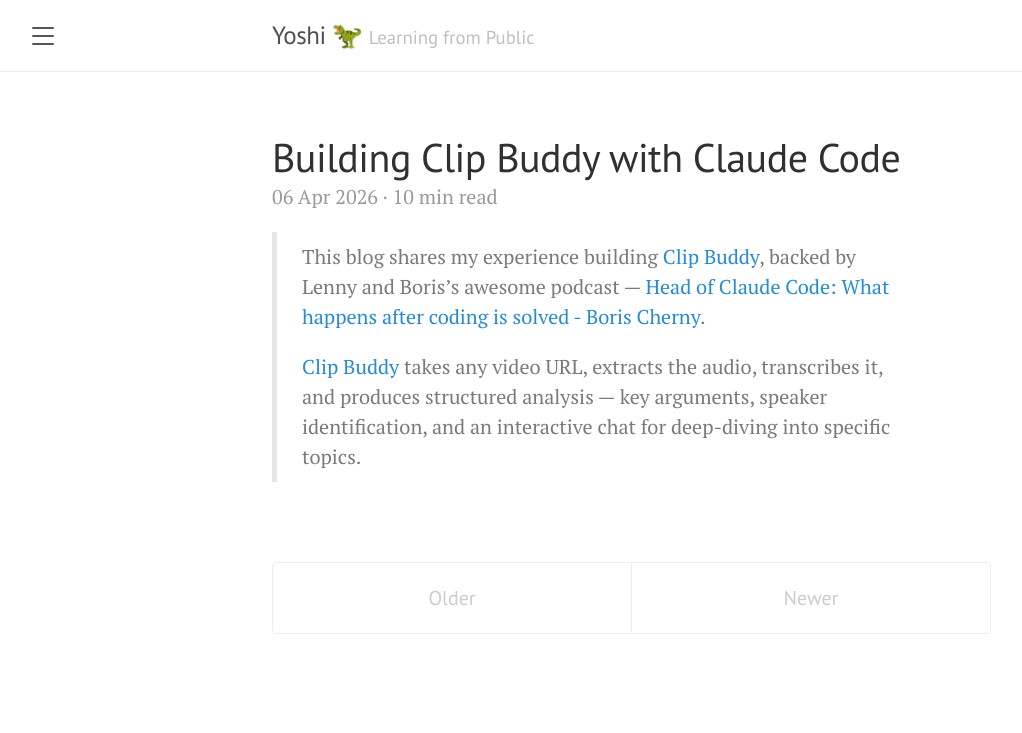
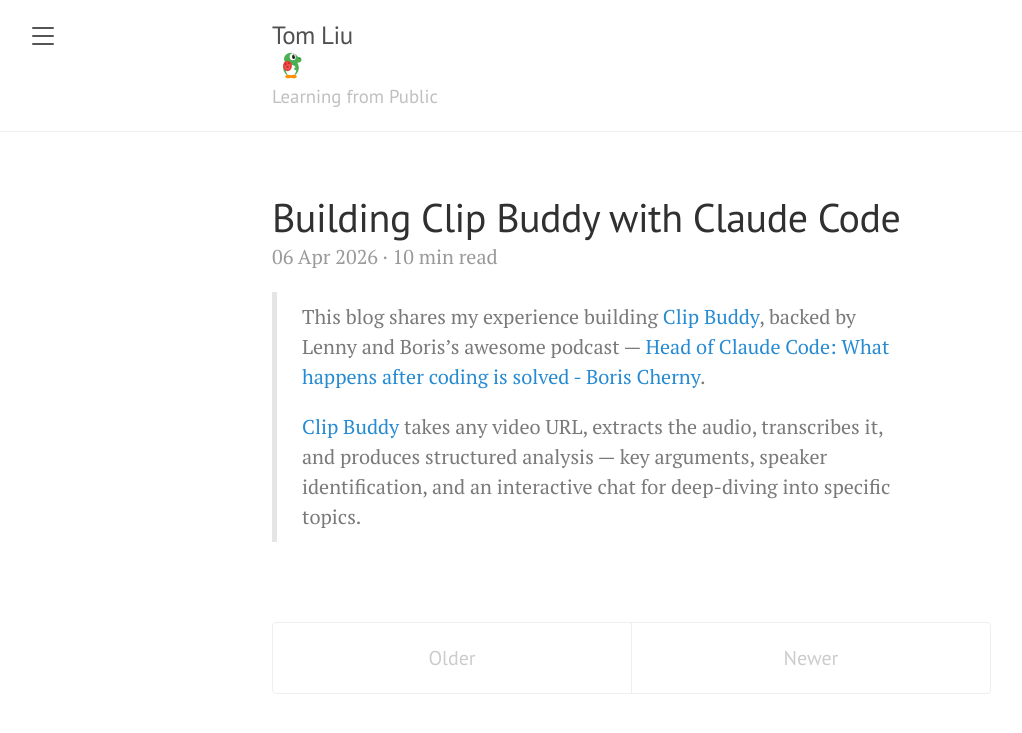
Before and after one commit to tom5610/tom5610.github.io, a Jekyll site: the page built from index.html, in a window 1280 px wide. Shown: the top 733 px of the page, without its empty margins (8-1030 px from the left). Built offline with Jekyll 4.4.1, drawn with Linux system fonts in a browser that asks for light colours; the list of posts is cut into pages by our own code.

Commit message:
Replace emoji with custom Yoshi SVG icon in masthead header
Use an inline SVG image between the site title and tagline
instead of a generic dinosaur emoji for a recognizable Yoshi.

Co-Authored-By: Claude Opus 4.6 <noreply@anthropic.com>

```diff
--- a/_config.yml
+++ b/_config.yml
@@ -1,5 +1,5 @@
 # Setup
-title:               'Yoshi 🦖'
+title:               'Tom Liu'
 tagline:             'Learning from Public'
 description:         ''
 url:                 https://tom5610.github.io
--- a/_layouts/default.html
+++ b/_layouts/default.html
@@ -14,6 +14,7 @@
         <div class="container">
           <h3 class="masthead-title">
             <a href="{{ site.baseurl }}/" title="Home">{{ site.title }}</a>
+            <img src="{{ site.baseurl }}/public/images/yoshi.svg" alt="Yoshi" class="masthead-icon">
             <small>{{ site.tagline }}</small>
           </h3>
         </div>
--- a/public/css/lanyon.css
+++ b/public/css/lanyon.css
@@ -112,6 +112,12 @@ h1, h2, h3, h4, h5, h6 {
   font-weight: 400;
   color: #c0c0c0;
   letter-spacing: 0;
+}
+.masthead-icon {
+  width: 28px;
+  height: 28px;
+  vertical-align: middle;
+  margin: 0 .25rem;
 }
 
 @media (max-width: 48em) {
```
Also changed, not shown: public/images/yoshi.svg (added).
